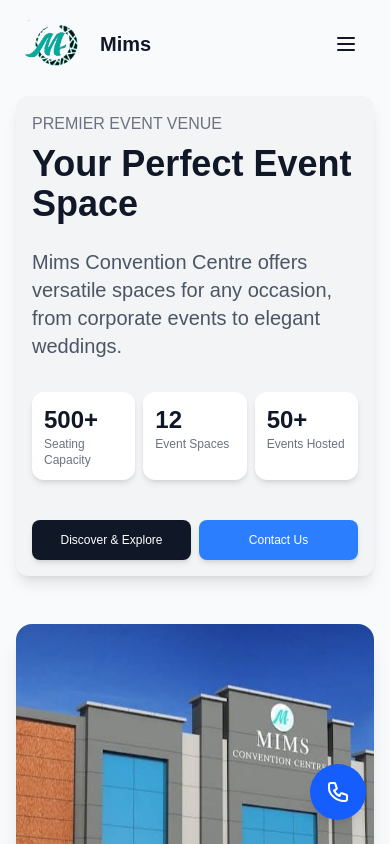
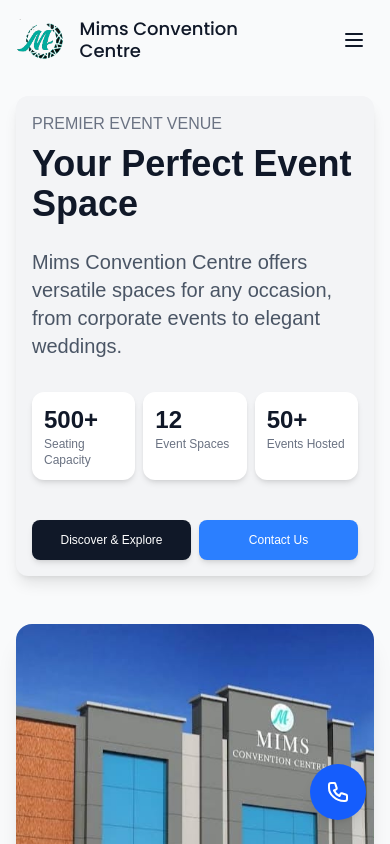
Before and after one commit to justhashim/Mims, a Next.js app in the folder frontend/: page / in a window 390 px wide. Shown: the top 844 px of the page. Built offline with nearby package versions, Linux system fonts and the light colour scheme.

Commit message:
feat: Adjust Navbar styles for improved layout; modify padding and logo dimensions; update mobile text display

```diff
--- a/frontend/src/app/components/Navbar.tsx
+++ b/frontend/src/app/components/Navbar.tsx
@@ -31,13 +31,13 @@ const Navbar = () => {
 				scrolled || isGalleryPage ? "bg-white shadow-md" : "bg-transparent"
 			}`}
 		>
-			<div className="container mx-auto px-6 py-3">
+			<div className="container mx-auto px-4 py-3">
 				<div className="flex items-center justify-between">
 					<Link
 						href="/"
-						className="flex items-center"
+						className="flex items-center flex-1 max-w-[80%]"
 					>
-						<div className="relative h-16 w-16 mr-3">
+						<div className="relative h-14 w-14 mr-2">
 							<Image
 								src="/images/logo.png"
 								alt="Mims Convention Centre Logo"
@@ -49,8 +49,8 @@ const Navbar = () => {
 						<span className="hidden md:block text-2xl font-semibold text-gray-900 font-heading tracking-normal">
 							Mims Convention Centre
 						</span>
-						<span className="md:hidden text-xl font-bold text-gray-900">
-							Mims
+						<span className="md:hidden text-lg font-medium text-gray-900 leading-tight font-heading">
+							Mims Convention Centre
 						</span>
 					</Link>
 
```
